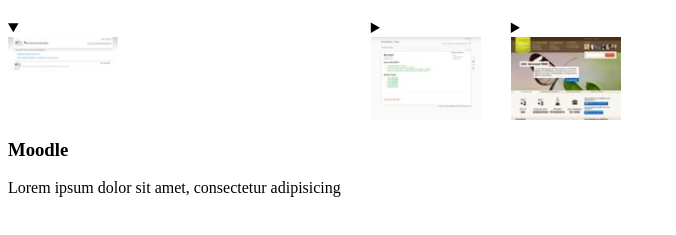
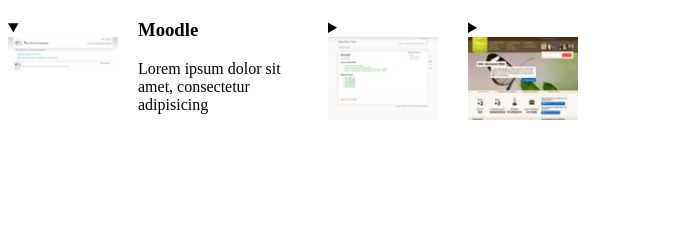
Before and after one commit to MMI-NFC-2026/sae105-r112-tp4-saraa224, a plain HTML site: page index.html in a window 1280 px wide. Shown: the part 61-296 px from the top of the page, without its empty margins (0-676 px from the left). Drawn offline with Linux system fonts and the light colour scheme.

Commit message:
CSS accordéon : style du details ouvert

```diff
--- a/src/css/components/accordeon.css
+++ b/src/css/components/accordeon.css
@@ -11,3 +11,20 @@
   width: 110px;
   height: auto;
 }
+details {
+  /* fermé et ouvert */
+}
+
+details[open] {
+  /* ouvert : le texte passe à droite de l'image */
+  display: flex;
+  gap: 20px;
+}
+
+details[open] > div {
+  width: 160px;
+}
+
+details > div h3 {
+  margin-top: 0;
+}
```
